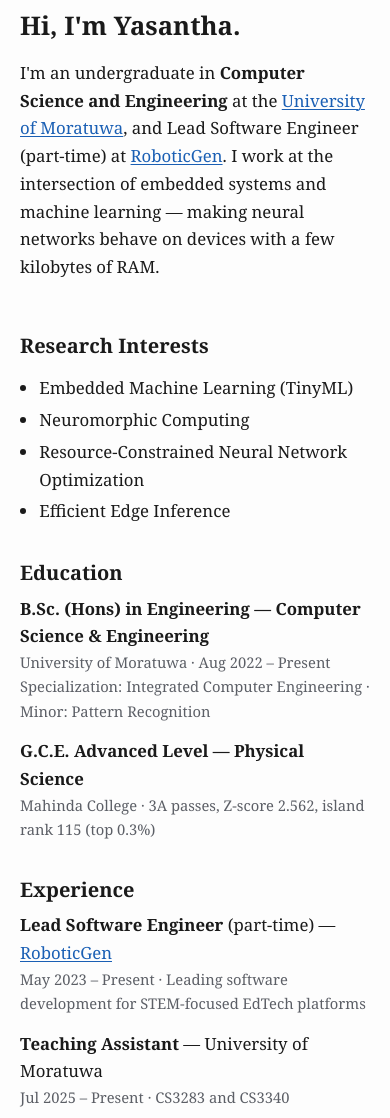
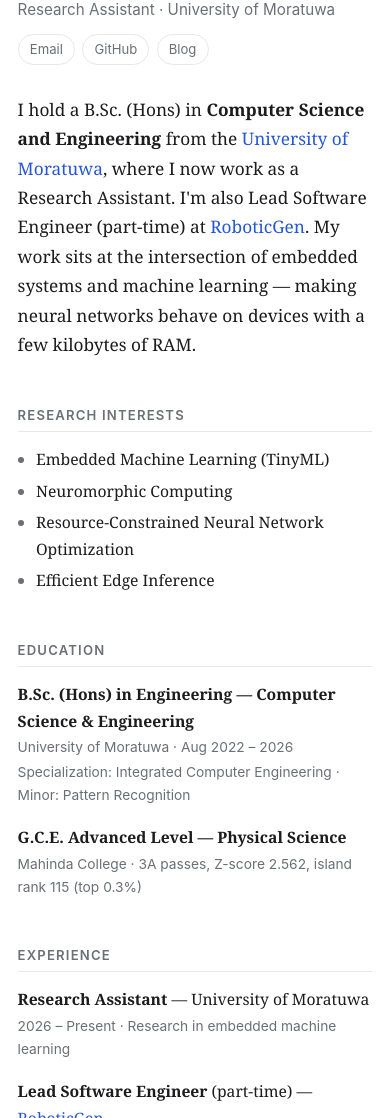
Before and after one commit to yasanthaniroshan/yasanthaniroshan.github.io, an Astro site: page / in a window 390 px wide. Shown: the part 264-1382 px from the top of the page. Built offline with nearby package versions, Linux system fonts and the light colour scheme; Astro itself is replaced by a stand-in of ours.

Commit message:
Modern-minimal redesign: theme toggle, new publications, updated CV
- Light/dark toggle with saved preference (system default otherwise)
- Hero header with quick links; small-caps section kickers; pill tags
- Publications: add ICML 2026 GlobalSouthML workshop paper and ERU 2025
  smart mask paper; DOI/full-text/BibTeX as compact link buttons
- Bio updated: B.Sc. completed, Research Assistant at UoM
- Mobile refinements and whitespace-collapse link fixes

```diff
--- a/src/components/ProjectItem.astro
+++ b/src/components/ProjectItem.astro
@@ -11,8 +11,10 @@ const { project } = Astro.props;
 <article class="project">
 	<h3>
 		<a href={project.github} rel="noopener">{project.name}</a>
-		{project.highlight && <span class="tags">— {project.highlight}</span>}
+		{project.highlight && <span class="star">★ {project.highlight}</span>}
 	</h3>
 	<p>{project.description}</p>
-	<p class="tags">{project.tech.join(' · ')}</p>
+	<ul class="tags">
+		{project.tech.map((t) => <li>{t}</li>)}
+	</ul>
 </article>
--- a/src/data/projects.ts
+++ b/src/data/projects.ts
@@ -100,7 +100,7 @@ export const projects: Project[] = [
 		tech: ['Django', 'JavaScript'],
 		github: 'https://github.com/yasanthaniroshan/Bus-Tracking-System',
 		category: 'Software',
-		highlight: '31 stars',
+		highlight: '31',
 	},
 	{
 		name: 'FastAPI + SQL Databases',
--- a/src/layouts/Base.astro
+++ b/src/layouts/Base.astro
@@ -8,7 +8,7 @@ interface Props {
 
 const {
 	title,
-	description = 'Yasantha Niroshan — Computer Science & Engineering undergraduate at the University of Moratuwa, working on embedded machine learning.',
+	description = 'Yasantha Niroshan — Computer Science & Engineering graduate from the University of Moratuwa, working on embedded machine learning.',
 } = Astro.props;
 
 const nav = [
@@ -34,6 +34,13 @@ const currentPath = Astro.url.pathname.replace(/\/$/, '') || '/';
 		<meta property="og:description" content={description} />
 		<meta property="og:type" content="website" />
 		<meta property="og:url" content={new URL(Astro.url.pathname, Astro.site)} />
+		<script is:inline>
+			// restore saved theme before first paint to avoid a flash
+			const saved = localStorage.getItem('theme');
+			if (saved === 'light' || saved === 'dark') {
+				document.documentElement.dataset.theme = saved;
+			}
+		</script>
 	</head>
 	<body>
 		<div class="wrapper">
@@ -51,6 +58,9 @@ const currentPath = Astro.url.pathname.replace(/\/$/, '') || '/';
 						))
 					}
 					<a href="https://blog.yasantha.me" rel="noopener">Blog&thinsp;↗</a>
+					<button class="theme-toggle" aria-label="Toggle color theme">
+						<span class="moon">☾</span><span class="sun">☀</span>
+					</button>
 				</nav>
 			</header>
 			<main>
@@ -61,5 +71,15 @@ const currentPath = Astro.url.pathname.replace(/\/$/, '') || '/';
 				<a href="https://github.com/yasanthaniroshan" rel="noopener">github.com/yasanthaniroshan</a>
 			</footer>
 		</div>
+		<script is:inline>
+			document.querySelector('.theme-toggle').addEventListener('click', () => {
+				const root = document.documentElement;
+				const isDark = root.dataset.theme
+					? root.dataset.theme === 'dark'
+					: window.matchMedia('(prefers-color-scheme: dark)').matches;
+				root.dataset.theme = isDark ? 'light' : 'dark';
+				localStorage.setItem('theme', root.dataset.theme);
+			});
+		</script>
 	</body>
 </html>
--- a/src/pages/index.astro
+++ b/src/pages/index.astro
@@ -4,18 +4,28 @@ import Base from '../layouts/Base.astro';
 
 <Base title="Yasantha Niroshan">
 	<div class="intro">
-		<img src="/profile.webp" alt="Yasantha Niroshan" width="112" height="112" />
+		<img src="/profile.webp" alt="Yasantha Niroshan" width="115" height="115" />
 		<div>
-			<h1>Hi, I'm Yasantha.</h1>
-			<p>
-				I'm an undergraduate in <strong>Computer Science and Engineering</strong> at the
-				<a href="https://uom.lk" rel="noopener">University of Moratuwa</a>, and Lead Software
-				Engineer (part-time) at <a href="https://roboticgen.co" rel="noopener">RoboticGen</a>. I
-				work at the intersection of embedded systems and machine learning — making neural
-				networks behave on devices with a few kilobytes of RAM.
-			</p>
+			<h1>Yasantha Niroshan</h1>
+			<p class="tagline">Research Assistant · University of Moratuwa</p>
+			<ul class="quick-links">
+				<li><a href="mailto:yasantha.21@cse.mrt.ac.lk">Email</a></li>
+				<li><a href="https://github.com/yasanthaniroshan" rel="noopener">GitHub</a></li>
+				<li><a href="https://blog.yasantha.me" rel="noopener">Blog</a></li>
+			</ul>
 		</div>
 	</div>
+
+	<p class="lede">
+		I hold a B.Sc. (Hons) in <strong>Computer Science and Engineering</strong> from the <a
+			href="https://uom.lk"
+			rel="noopener">University of Moratuwa</a
+		>, where I now work as a Research Assistant. I'm also Lead Software Engineer (part-time) at <a
+			href="https://roboticgen.co"
+			rel="noopener">RoboticGen</a
+		>. My work sits at the intersection of embedded systems and machine learning — making neural
+		networks behave on devices with a few kilobytes of RAM.
+	</p>
 
 	<h2>Research Interests</h2>
 	<ul>
@@ -30,7 +40,7 @@ import Base from '../layouts/Base.astro';
 		<p class="role">
 			<strong>B.Sc. (Hons) in Engineering — Computer Science &amp; Engineering</strong>
 		</p>
-		<p class="meta">University of Moratuwa · Aug 2022 – Present</p>
+		<p class="meta">University of Moratuwa · Aug 2022 – 2026</p>
 		<p class="meta">
 			Specialization: Integrated Computer Engineering · Minor: Pattern Recognition
 		</p>
@@ -42,12 +52,16 @@ import Base from '../layouts/Base.astro';
 
 	<h2>Experience</h2>
 	<div class="cv-item">
+		<p class="role"><strong>Research Assistant</strong> — University of Moratuwa</p>
+		<p class="meta">2026 – Present · Research in embedded machine learning</p>
+	</div>
+	<div class="cv-item">
 		<p class="role"><strong>Lead Software Engineer</strong> (part-time) — <a href="https://roboticgen.co" rel="noopener">RoboticGen</a></p>
 		<p class="meta">May 2023 – Present · Leading software development for STEM-focused EdTech platforms</p>
 	</div>
 	<div class="cv-item">
 		<p class="role"><strong>Teaching Assistant</strong> — University of Moratuwa</p>
-		<p class="meta">Jul 2025 – Present · CS3283 and CS3340</p>
+		<p class="meta">Jul 2025 – 2026 · CS3283 and CS3340</p>
 	</div>
 	<div class="cv-item">
 		<p class="role"><strong>Embedded Software Engineer Intern</strong> — Ackcio</p>
--- a/src/pages/projects.astro
+++ b/src/pages/projects.astro
@@ -10,8 +10,10 @@ import { projects, categories } from '../data/projects';
 >
 	<h1>Projects</h1>
 	<p>
-		A selection of things I've built. More on
-		<a href="https://github.com/yasanthaniroshan" rel="noopener">GitHub</a>.
+		A selection of things I've built. More on <a
+			href="https://github.com/yasanthaniroshan"
+			rel="noopener">GitHub</a
+		>.
 	</p>
 	{
 		categories.map((category) => (
--- a/src/styles/global.css
+++ b/src/styles/global.css
@@ -1,20 +1,38 @@
 :root {
-	--bg: #fdfdfd;
-	--fg: #1a1a1a;
-	--muted: #5c5f66;
-	--accent: #1a5fb4;
-	--rule: #e3e3e0;
-	--code-bg: #f2f2ef;
+	--bg: #ffffff;
+	--fg: #1c1c1f;
+	--muted: #6b6f76;
+	--accent: #2456d6;
+	--rule: #e8e8e5;
+	--pill-bg: #f4f4f1;
+	--code-bg: #f6f6f3;
+
+	--sans: ui-sans-serif, -apple-system, 'SF Pro Text', 'Segoe UI', Inter, Roboto, sans-serif;
+	--serif: Charter, 'Bitstream Charter', 'Sitka Text', Cambria, Georgia, serif;
+	--mono: ui-monospace, 'SF Mono', SFMono-Regular, Menlo, Consolas, monospace;
+}
+
+:root[data-theme='dark'] {
+	--bg: #121316;
+	--fg: #dddee1;
+	--muted: #93979e;
+	--accent: #82a7f0;
+	--rule: #26282d;
+	--pill-bg: #1c1e22;
+	--code-bg: #1a1c20;
+	color-scheme: dark;
 }
 
 @media (prefers-color-scheme: dark) {
-	:root {
-		--bg: #16181c;
-		--fg: #d8dade;
-		--muted: #9a9ea6;
-		--accent: #79a8e8;
-		--rule: #2e3238;
-		--code-bg: #1e2126;
+	:root:not([data-theme='light']) {
+		--bg: #121316;
+		--fg: #dddee1;
+		--muted: #93979e;
+		--accent: #82a7f0;
+		--rule: #26282d;
+		--pill-bg: #1c1e22;
+		--code-bg: #1a1c20;
+		color-scheme: dark;
 	}
 }
 
@@ -24,101 +42,171 @@
 
 html {
 	color-scheme: light dark;
+	scroll-behavior: smooth;
 }
 
 body {
 	margin: 0;
 	background: var(--bg);
 	color: var(--fg);
-	font-family: Charter, 'Bitstream Charter', 'Sitka Text', Cambria, Georgia, serif;
-	font-size: 1.05rem;
-	line-height: 1.65;
+	font-family: var(--serif);
+	font-size: 1.02rem;
+	line-height: 1.7;
 	-webkit-font-smoothing: antialiased;
+	text-rendering: optimizeLegibility;
 }
 
 .wrapper {
-	max-width: 42rem;
+	max-width: 44rem;
 	margin-inline: auto;
-	padding: 1.5rem 1.25rem 4rem;
+	padding: 0 1.4rem 5rem;
 }
 
 a {
 	color: var(--accent);
-	text-decoration: underline;
-	text-underline-offset: 2px;
-	text-decoration-thickness: 1px;
+	text-decoration: none;
+	transition: color 0.15s ease;
 }
 
 a:hover {
-	text-decoration-thickness: 2px;
+	text-decoration: underline;
+	text-underline-offset: 3px;
+	text-decoration-thickness: 1px;
 }
 
 h1,
 h2,
 h3 {
+	font-family: var(--sans);
 	line-height: 1.25;
-	font-weight: 600;
+	letter-spacing: -0.01em;
 }
 
 h1 {
-	font-size: 1.6rem;
-	margin: 2.2rem 0 0.8rem;
+	font-size: 1.9rem;
+	font-weight: 700;
+	margin: 2.6rem 0 1rem;
 }
 
+/* section headings as small-caps kickers */
 h2 {
-	font-size: 1.25rem;
-	margin: 2.2rem 0 0.6rem;
+	font-size: 0.82rem;
+	font-weight: 600;
+	text-transform: uppercase;
+	letter-spacing: 0.09em;
+	color: var(--muted);
+	margin: 3rem 0 0.9rem;
+	padding-bottom: 0.45rem;
+	border-bottom: 1px solid var(--rule);
 }
 
 h3 {
-	font-size: 1.05rem;
-	margin: 1.4rem 0 0.3rem;
+	font-size: 1.02rem;
+	font-weight: 600;
+	margin: 1.3rem 0 0.25rem;
 }
 
 /* ── Header / nav ─────────────────────────────────────────── */
 
 .site-header {
+	position: sticky;
+	top: 0;
+	z-index: 10;
 	display: flex;
 	flex-wrap: wrap;
 	align-items: baseline;
 	justify-content: space-between;
-	gap: 0.5rem 1.5rem;
-	padding-bottom: 1rem;
+	gap: 0.4rem 1.5rem;
+	padding: 1.1rem 0 0.9rem;
+	margin-bottom: 1rem;
+	background: color-mix(in srgb, var(--bg) 88%, transparent);
+	backdrop-filter: blur(10px);
+	-webkit-backdrop-filter: blur(10px);
 	border-bottom: 1px solid var(--rule);
 }
 
 .site-title {
-	font-size: 1.1rem;
+	font-family: var(--sans);
+	font-size: 1rem;
 	font-weight: 700;
+	letter-spacing: -0.01em;
+	color: var(--fg);
+}
+
+.site-title:hover {
+	text-decoration: none;
+	color: var(--accent);
+}
+
+.site-nav {
+	display: flex;
+	gap: 1.15rem;
+	font-family: var(--sans);
+	font-size: 0.86rem;
+}
+
+.site-nav a {
+	color: var(--muted);
+}
+
+.site-nav a:hover {
 	color: var(--fg);
 	text-decoration: none;
 }
 
-.site-nav {
-	display: flex;
-	gap: 1.1rem;
-	font-size: 0.95rem;
+.site-nav a[aria-current='page'] {
+	color: var(--fg);
+	font-weight: 600;
 }
 
-.site-nav a {
+.theme-toggle {
+	font-family: var(--sans);
+	font-size: 0.86rem;
+	line-height: 1;
+	padding: 0.28rem 0.55rem;
+	border: 1px solid var(--rule);
+	border-radius: 999px;
+	background: none;
 	color: var(--muted);
-	text-decoration: none;
+	cursor: pointer;
+	transition:
+		color 0.15s ease,
+		border-color 0.15s ease;
 }
 
-.site-nav a:hover,
-.site-nav a[aria-current='page'] {
+.theme-toggle:hover {
 	color: var(--accent);
-	text-decoration: underline;
-	text-underline-offset: 3px;
+	border-color: var(--accent);
+}
+
+/* show the icon for the mode you'd switch TO */
+.theme-toggle .moon,
+:root[data-theme='dark'] .theme-toggle .sun {
+	display: inline;
+}
+
+.theme-toggle .sun,
+:root[data-theme='dark'] .theme-toggle .moon {
+	display: none;
+}
+
+@media (prefers-color-scheme: dark) {
+	:root:not([data-theme='light']) .theme-toggle .sun {
+		display: inline;
+	}
+	:root:not([data-theme='light']) .theme-toggle .moon {
+		display: none;
+	}
 }
 
 /* ── Footer ───────────────────────────────────────────────── */
 
 .site-footer {
-	margin-top: 4rem;
-	padding-top: 1rem;
+	margin-top: 5rem;
+	padding-top: 1.1rem;
 	border-top: 1px solid var(--rule);
-	font-size: 0.9rem;
+	font-family: var(--sans);
+	font-size: 0.84rem;
 	color: var(--muted);
 	display: flex;
 	flex-wrap: wrap;
@@ -130,35 +218,120 @@ h3 {
 	color: var(--muted);
 }
 
-/* ── Home ─────────────────────────────────────────────────── */
+.site-footer a:hover {
+	color: var(--fg);
+	text-decoration: none;
+}
+
+/* ── Home hero ────────────────────────────────────────────── */
 
 .intro {
 	display: flex;
-	gap: 1.5rem;
-	align-items: flex-start;
-	margin-top: 2.2rem;
+	gap: 1.8rem;
+	align-items: center;
+	margin-top: 3rem;
 }
 
 .intro img {
-	width: 7rem;
-	height: 7rem;
+	width: 7.2rem;
+	height: 7.2rem;
 	object-fit: cover;
 	border-radius: 50%;
 	flex-shrink: 0;
+	border: 1px solid var(--rule);
 }
 
 .intro h1 {
-	margin-top: 0;
+	margin: 0 0 0.2rem;
 }
 
-@media (max-width: 480px) {
+.intro .tagline {
+	font-family: var(--sans);
+	font-size: 0.95rem;
+	color: var(--muted);
+	margin: 0 0 0.7rem;
+}
+
+.quick-links {
+	display: flex;
+	flex-wrap: wrap;
+	gap: 0.45rem;
+	font-family: var(--sans);
+	font-size: 0.82rem;
+	padding: 0;
+	margin: 0;
+	list-style: none;
+}
+
+.quick-links a {
+	display: inline-block;
+	padding: 0.18rem 0.7rem;
+	border: 1px solid var(--rule);
+	border-radius: 999px;
+	color: var(--muted);
+	transition:
+		color 0.15s ease,
+		border-color 0.15s ease;
+}
+
+.quick-links a:hover {
+	color: var(--accent);
+	border-color: var(--accent);
+	text-decoration: none;
+}
+
+@media (max-width: 540px) {
+	body {
+		font-size: 0.98rem;
+	}
+
+	.wrapper {
+		padding: 0 1.1rem 4rem;
+	}
+
+	h1 {
+		font-size: 1.55rem;
+	}
+
+	.site-header {
+		padding: 0.85rem 0 0.75rem;
+	}
+
+	.site-nav {
+		gap: 0.85rem;
+		font-size: 0.84rem;
+	}
+
 	.intro {
 		flex-direction: column;
+		align-items: flex-start;
+		gap: 1.1rem;
+		margin-top: 2rem;
+	}
+
+	.intro img {
+		width: 5.8rem;
+		height: 5.8rem;
+	}
+
+	.lede {
+		font-size: 1.02rem;
+	}
+
+	pre {
+		font-size: 0.72rem;
 	}
 }
 
+.lede {
+	font-size: 1.08rem;
+	margin-top: 1.6rem;
+}
+
+/* ── CV entries ───────────────────────────────────────────── */
+
 .cv-item {
-	margin-bottom: 0.9rem;
+	margin-bottom: 1.05rem;
 }
 
 .cv-item .role {
@@ -166,73 +339,159 @@ h3 {
 }
 
 .cv-item .meta {
-	margin: 0;
-	font-size: 0.92rem;
+	margin: 0.1rem 0 0;
+	font-family: var(--sans);
+	font-size: 0.86rem;
 	color: var(--muted);
 }
 
 ul {
-	padding-left: 1.2rem;
+	padding-left: 1.15rem;
+	margin: 0.4rem 0 1rem;
 }
 
 li {
-	margin-bottom: 0.25rem;
+	margin-bottom: 0.3rem;
+}
+
+li::marker {
+	color: var(--muted);
 }
 
 /* ── Projects ─────────────────────────────────────────────── */
 
 .project {
-	margin-bottom: 1.4rem;
+	margin-bottom: 1.7rem;
 }
 
 .project h3 {
-	margin-bottom: 0.15rem;
+	margin-bottom: 0.2rem;
+}
+
+.project h3 a {
+	color: var(--fg);
+}
+
+.project h3 a:hover {
+	color: var(--accent);
+	text-decoration: none;
 }
 
 .project p {
-	margin: 0.15rem 0;
+	margin: 0.2rem 0 0.45rem;
+}
+
+.project .star {
+	font-family: var(--sans);
+	font-size: 0.78rem;
+	font-weight: 400;
+	color: var(--muted);
+	margin-left: 0.4rem;
 }
 
 .tags {
-	font-size: 0.85rem;
+	display: flex;
+	flex-wrap: wrap;
+	gap: 0.35rem;
+	padding: 0;
+	margin: 0;
+	list-style: none;
+}
+
+.tags li {
+	font-family: var(--sans);
+	font-size: 0.74rem;
 	color: var(--muted);
+	background: var(--pill-bg);
+	border: 1px solid var(--rule);
+	border-radius: 999px;
+	padding: 0.08rem 0.6rem;
+	margin: 0;
 }
 
 /* ── Publications ─────────────────────────────────────────── */
 
 .publication {
-	margin-bottom: 1.8rem;
+	margin-bottom: 2.1rem;
 }
 
 .publication p {
 	margin: 0.2rem 0;
 }
 
-.publication .venue {
-	color: var(--muted);
-	font-size: 0.95rem;
+.publication .pub-title {
+	font-weight: 600;
+	font-size: 1.05rem;
 }
 
-.publication details {
-	margin-top: 0.5rem;
-	font-size: 0.85rem;
+.publication .venue {
+	font-family: var(--sans);
+	font-size: 0.86rem;
+	color: var(--muted);
 }
 
-.publication summary {
+.pub-links {
+	display: flex;
+	flex-wrap: wrap;
+	gap: 0.45rem;
+	margin-top: 0.55rem;
+	font-family: var(--sans);
+	font-size: 0.78rem;
+}
+
+.pub-links a,
+.pub-links summary {
+	display: inline-block;
+	padding: 0.14rem 0.65rem;
+	border: 1px solid var(--rule);
+	border-radius: 999px;
+	color: var(--muted);
 	cursor: pointer;
-	color: var(--muted);
+	transition:
+		color 0.15s ease,
+		border-color 0.15s ease;
+}
+
+.pub-links a:hover,
+.pub-links summary:hover {
+	color: var(--accent);
+	border-color: var(--accent);
+	text-decoration: none;
+}
+
+.pub-links details {
+	display: contents;
+}
+
+.pub-links summary {
+	list-style: none;
+}
+
+.pub-links summary::-webkit-details-marker {
+	display: none;
+}
+
+.pub-links details[open] summary {
+	color: var(--accent);
+	border-color: var(--accent);
+}
+
+.pub-links details[open] pre {
+	width: 100%;
+	order: 99;
 }
 
 pre {
 	background: var(--code-bg);
 	border: 1px solid var(--rule);
-	border-radius: 4px;
-	padding: 0.8rem;
+	border-radius: 8px;
+	padding: 0.9rem 1rem;
 	overflow-x: auto;
-	font-size: 0.8rem;
-	line-height: 1.5;
+	font-size: 0.78rem;
+	line-height: 1.55;
+	margin: 0.3rem 0 0;
 }
 
 code {
-	font-family: ui-monospace, 'SF Mono', SFMono-Regular, Menlo, Consolas, monospace;
+	font-family: var(--mono);
 }
```
Also changed, not shown: src/components/PublicationItem.astro (+8 -16 lines), src/data/publications.ts (+34 -2 lines).
